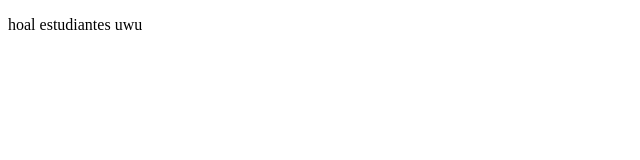
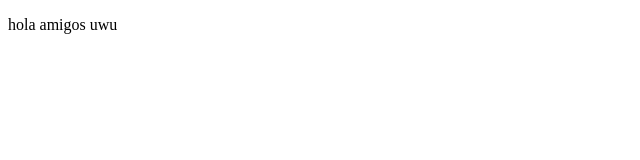
Before and after one commit to bryanigl/proyectoDemoCursoPrework, a plain HTML site: page index.html in a window 1280 px wide. Shown: the full height of the page, 0-640 px from the left. Drawn offline with Linux system fonts and the light colour scheme.

Commit message:
cambios agregados

```diff
--- a/index.html
+++ b/index.html
@@ -8,7 +8,7 @@
 </head>
 <body>
    <p>
-    hoal estudiantes uwu
+    hola amigos uwu
    </p>
 </body>
 </html>
```
